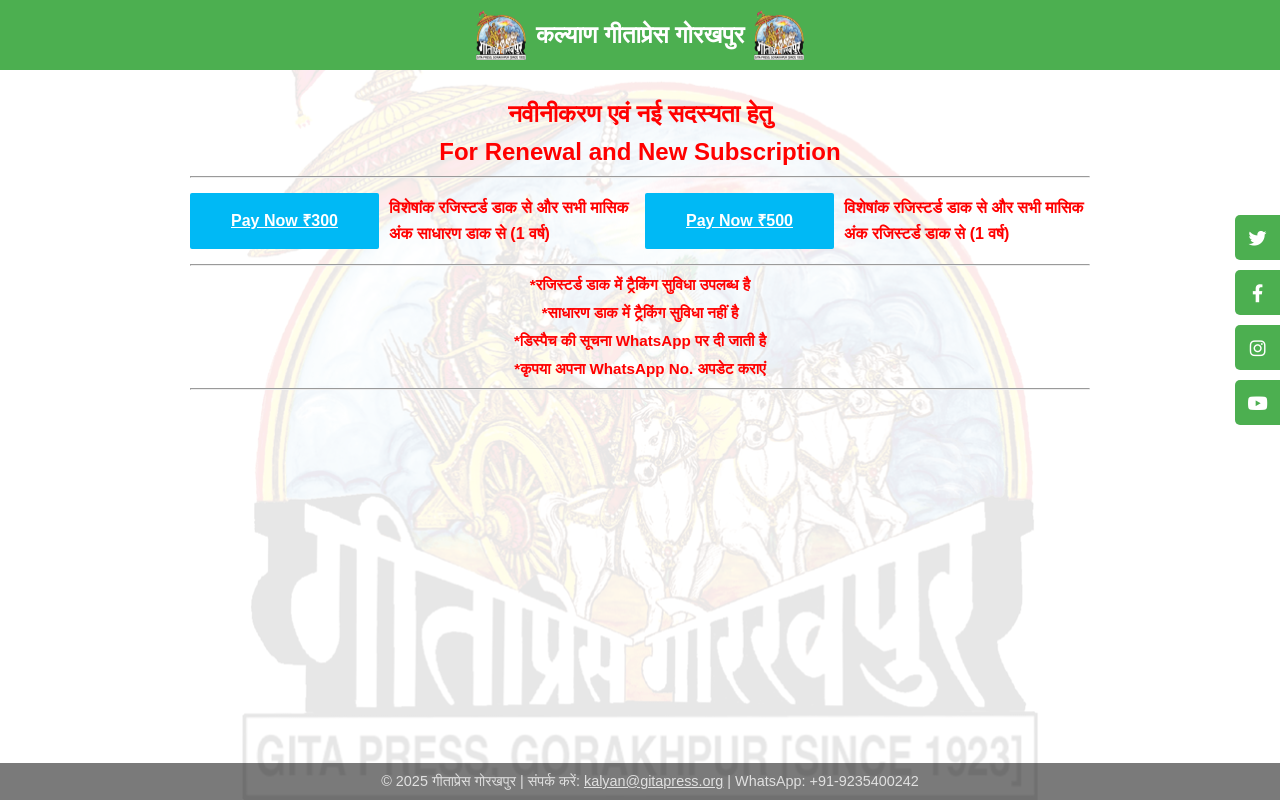
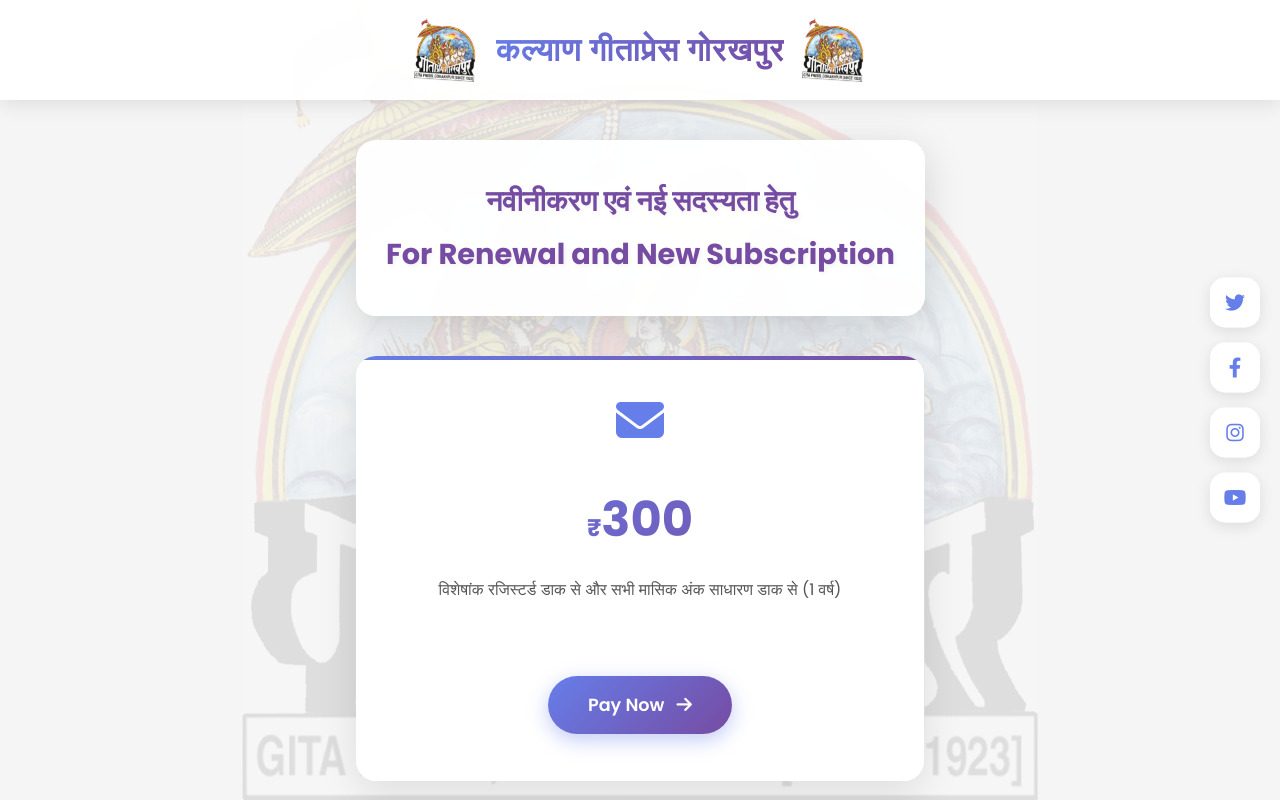
Before and after one commit to gitapress/kalyan_subscription, a plain HTML site: page index.html in a window 1280 px wide. Drawn offline with Linux system fonts and the light colour scheme; a script that the page names is missing.

Commit message:
Update index.html

```diff
--- a/index.html
+++ b/index.html
@@ -7,18 +7,29 @@
 
   <!-- Font Awesome -->
   <link rel="stylesheet" href="https://cdnjs.cloudflare.com/ajax/libs/font-awesome/6.4.0/css/all.min.css" />
+  <link href="https://fonts.googleapis.com/css2?family=Poppins:wght@300;400;600;700&display=swap" rel="stylesheet">
 
   <style>
-    html, body {
+    * {
       margin: 0;
       padding: 0;
-      font-family: sans-serif;
+      box-sizing: border-box;
+    }
+
+    html, body {
+      font-family: 'Poppins', sans-serif;
       height: 100%;
+      overflow-x: hidden;
+    }
+
+    body {
+      background: #f5f5f5;
       display: flex;
       flex-direction: column;
+      position: relative;
     }
 
-    .background {
+    .background-pattern {
       background-image: url('LOGO GP.png');
       background-size: contain;
       background-position: center;
@@ -28,242 +39,343 @@
       left: 0;
       width: 100%;
       height: 100%;
-      z-index: -1;
+      z-index: 0;
       opacity: 0.1;
+      pointer-events: none;
     }
 
     header {
-      background-color: #4CAF50;
-      padding: 10px 20px;
+      background: rgba(255, 255, 255, 0.95);
+      backdrop-filter: blur(10px);
+      padding: 20px;
       display: flex;
       align-items: center;
       justify-content: center;
-      gap: 10px;
+      gap: 20px;
       flex-wrap: wrap;
+      box-shadow: 0 4px 20px rgba(0, 0, 0, 0.1);
+      position: relative;
+      z-index: 100;
+      animation: slideDown 0.6s ease-out;
+    }
+
+    @keyframes slideDown {
+      from { transform: translateY(-100%); opacity: 0; }
+      to { transform: translateY(0); opacity: 1; }
     }
 
     header img {
-      height: 50px;
+      height: 60px;
+      animation: rotate 3s ease-in-out infinite;
+    }
+
+    @keyframes rotate {
+      0%, 100% { transform: rotate(0deg); }
+      50% { transform: rotate(5deg); }
     }
 
     header h1 {
-      font-size: 1.5rem;
-      color: white;
-      margin: 0;
+      font-size: 2rem;
+      background: linear-gradient(135deg, #667eea 0%, #764ba2 100%);
+      -webkit-background-clip: text;
+      -webkit-text-fill-color: transparent;
+      background-clip: text;
+      font-weight: 700;
       text-align: center;
+      letter-spacing: 1px;
     }
 
     .centered-container {
-      padding: 20px;
-      max-width: 900px;
+      padding: 40px 20px;
+      max-width: 1000px;
       margin: auto;
       text-align: center;
-      color: black;
       flex: 1;
+      position: relative;
+      z-index: 10;
+      animation: fadeIn 1s ease-out;
     }
 
-    h2, h3, h4 {
-      color: red;
-      margin: 10px 0;
+    @keyframes fadeIn {
+      from { opacity: 0; transform: translateY(30px); }
+      to { opacity: 1; transform: translateY(0); }
     }
 
-    h3 {
-      font-size: 1rem;
-      line-height: 1.6;
+    .title-section {
+      background: rgba(255, 255, 255, 0.95);
+      backdrop-filter: blur(10px);
+      padding: 30px;
+      border-radius: 20px;
+      box-shadow: 0 10px 40px rgba(0, 0, 0, 0.15);
+      margin-bottom: 40px;
+      animation: scaleIn 0.8s ease-out 0.3s both;
     }
 
-    h4 {
-      font-size: 0.95rem;
+    @keyframes scaleIn {
+      from { transform: scale(0.9); opacity: 0; }
+      to { transform: scale(1); opacity: 1; }
     }
 
-    .btn {
-      display: inline-block;
-      background-color: #4CAF50;
-      color: white;
-      padding: 6px 10px;
-      text-decoration: none;
-      border-radius: 5px;
-      font-size: 1rem;
-      width: 60px;
-      transition: background-color 0.3s;
-      text-align: center;
-      flex-shrink: 0;
+    .title-section h2 {
+      color: #764ba2;
+      font-size: 1.8rem;
+      font-weight: 700;
+      margin: 10px 0;
+      text-shadow: 2px 2px 4px rgba(0, 0, 0, 0.05);
     }
 
-    .btn:hover {
-      background-color: #45a049;
+    .subscription-cards {
+      display: grid;
+      grid-template-columns: repeat(auto-fit, minmax(280px, 1fr));
+      gap: 30px;
+      margin: 40px 0;
     }
 
-    .subscription-row {
+    .card {
+      background: rgba(255, 255, 255, 0.98);
+      backdrop-filter: blur(10px);
+      border-radius: 20px;
+      padding: 40px 30px;
+      box-shadow: 0 10px 40px rgba(0, 0, 0, 0.1);
+      transition: all 0.4s cubic-bezier(0.175, 0.885, 0.32, 1.275);
+      position: relative;
+      overflow: hidden;
+      animation: cardSlide 0.8s ease-out both;
+    }
+
+    .card:nth-child(1) { animation-delay: 0.4s; }
+    .card:nth-child(2) { animation-delay: 0.6s; }
+
+    @keyframes cardSlide {
+      from { transform: translateY(50px); opacity: 0; }
+      to { transform: translateY(0); opacity: 1; }
+    }
+
+    .card::before {
+      content: '';
+      position: absolute;
+      top: 0;
+      left: 0;
+      width: 100%;
+      height: 4px;
+      background: linear-gradient(90deg, #667eea, #764ba2);
+    }
+
+    .card:hover {
+      transform: translateY(-10px) scale(1.02);
+      box-shadow: 0 20px 60px rgba(0, 0, 0, 0.2);
+    }
+
+    .price {
+      font-size: 3rem;
+      font-weight: 700;
+      background: linear-gradient(135deg, #667eea 0%, #764ba2 100%);
+      -webkit-background-clip: text;
+      -webkit-text-fill-color: transparent;
+      background-clip: text;
+      margin: 20px 0;
+    }
+
+    .price-currency {
+      font-size: 1.5rem;
+    }
+
+    .card-description {
+      color: #555;
+      font-size: 1rem;
+      line-height: 1.8;
+      margin: 20px 0;
+      min-height: 80px;
+    }
+
+    .pay-btn {
+      display: inline-block;
+      background: linear-gradient(135deg, #667eea 0%, #764ba2 100%);
+      color: white;
+      padding: 16px 40px;
+      text-decoration: none;
+      border-radius: 50px;
+      font-size: 1.1rem;
+      font-weight: 600;
+      transition: all 0.3s ease;
+      box-shadow: 0 6px 20px rgba(102, 126, 234, 0.4);
+      position: relative;
+      overflow: hidden;
+    }
+
+    .pay-btn::before {
+      content: '';
+      position: absolute;
+      top: 0;
+      left: -100%;
+      width: 100%;
+      height: 100%;
+      background: rgba(255, 255, 255, 0.2);
+      transition: left 0.5s ease;
+    }
+
+    .pay-btn:hover::before {
+      left: 100%;
+    }
+
+    .pay-btn:hover {
+      transform: scale(1.05);
+      box-shadow: 0 8px 30px rgba(102, 126, 234, 0.6);
+    }
+
+    .info-section {
+      background: rgba(255, 255, 255, 0.95);
+      backdrop-filter: blur(10px);
+      padding: 30px;
+      border-radius: 20px;
+      box-shadow: 0 10px 40px rgba(0, 0, 0, 0.1);
+      margin: 40px 0;
+      animation: fadeIn 1s ease-out 0.8s both;
+    }
+
+    .info-item {
       display: flex;
       align-items: center;
-      justify-content: flex-start;
-      flex-wrap: wrap;
-      gap: 10px;
+      justify-content: center;
+      gap: 12px;
       margin: 15px 0;
-      text-align: left;
+      color: #555;
+      font-size: 1rem;
+      animation: slideRight 0.6s ease-out both;
     }
 
-    .subscription-row span {
-      color: red;
-      flex: 1 1 200px;
+    .info-item:nth-child(1) { animation-delay: 0.9s; }
+    .info-item:nth-child(2) { animation-delay: 1s; }
+    .info-item:nth-child(3) { animation-delay: 1.1s; }
+    .info-item:nth-child(4) { animation-delay: 1.2s; }
+
+    @keyframes slideRight {
+      from { transform: translateX(-30px); opacity: 0; }
+      to { transform: translateX(0); opacity: 1; }
     }
 
-    footer {
-      background-color: #222;
-      color: #ccc;
-      text-align: center;
-      padding: 10px;
-      width: 100%;
-      font-size: 0.9rem;
-      opacity: 0.6;
+    .info-item i {
+      color: #667eea;
+      font-size: 1.2rem;
     }
 
-    a {
-      color: inherit;
-    }
-
-    /* === Desktop Social Sidebar === */
     .social-sidebar {
       position: fixed;
-      top: 40%;
-      right: 0;
+      top: 50%;
+      right: 20px;
       transform: translateY(-50%);
       display: flex;
       flex-direction: column;
+      gap: 15px;
       z-index: 1000;
     }
 
     .social-btn {
-      position: relative;
+      width: 50px;
+      height: 50px;
       display: flex;
       align-items: center;
       justify-content: center;
-      width: 45px;
-      height: 45px;
-      margin: 5px 0;
-      background-color: #4CAF50;
-      color: white;
+      background: rgba(255, 255, 255, 0.95);
+      color: #667eea;
+      border-radius: 15px;
       text-decoration: none;
-      border-radius: 5px 0 0 5px;
-      font-size: 18px;
-      transition: background-color 0.3s ease;
+      font-size: 20px;
+      transition: all 0.3s ease;
+      box-shadow: 0 4px 15px rgba(0, 0, 0, 0.1);
+      position: relative;
     }
 
     .social-btn::after {
       content: attr(data-tooltip);
       position: absolute;
-      right: 110%;
-      background-color: black;
+      right: calc(100% + 15px);
+      background: rgba(0, 0, 0, 0.9);
       color: white;
-      padding: 6px 10px;
-      border-radius: 5px;
+      padding: 8px 15px;
+      border-radius: 8px;
       white-space: nowrap;
       opacity: 0;
-      transform: translateY(-50%) translateX(10px);
-      top: 50%;
       pointer-events: none;
-      transition: opacity 0.3s ease, transform 0.3s ease;
-      font-size: 13px;
-      box-shadow: 0 2px 6px rgba(0,0,0,0.4);
-      z-index: 1002;
+      transition: all 0.3s ease;
+      font-size: 14px;
     }
 
-    .social-btn::before {
-      content: "";
-      position: absolute;
-      right: 100%;
-      top: 50%;
-      transform: translateY(-50%);
-      border-width: 6px;
-      border-style: solid;
-      border-color: transparent black transparent transparent;
-      opacity: 0;
-      transition: opacity 0.3s ease;
-      z-index: 1001;
+    .social-btn:hover::after {
+      opacity: 1;
+      right: calc(100% + 10px);
     }
 
-    .social-btn:hover::after,
-    .social-btn:hover::before {
-      opacity: 1;
+    .social-btn:hover {
+      transform: translateX(-5px) scale(1.1);
+      box-shadow: 0 6px 25px rgba(0, 0, 0, 0.2);
     }
 
-    .social-btn.twitter:hover { background-color: #1DA1F2; }
-    .social-btn.facebook:hover { background-color: #3b5998; }
-    .social-btn.instagram:hover { background-color: #E4405F; }
-    .social-btn.youtube:hover { background-color: #FF0000; }
+    .social-btn.twitter:hover { background: #1DA1F2; color: white; }
+    .social-btn.facebook:hover { background: #3b5998; color: white; }
+    .social-btn.instagram:hover { background: linear-gradient(45deg, #f09433, #e6683c, #dc2743, #cc2366, #bc1888); color: white; }
+    .social-btn.youtube:hover { background: #FF0000; color: white; }
 
-    /* WhatsApp Floating Button */
-    .whatsapp-float {
-      position: fixed;
-      bottom: 20px;
-      right: 20px;
-      background-color: #25D366;
-      color: white;
-      font-size: 24px;
-      padding: 12px;
-      border-radius: 50%;
-      text-align: center;
-      box-shadow: 0 2px 6px rgba(0,0,0,0.4);
-      z-index: 1000;
-      text-decoration: none;
-    }
-
-    /* Mobile Social Icons */
     .mobile-social-buttons {
       display: none;
     }
 
-    .mobile-social-buttons .social-btn {
-      border-radius: 50%;
-      width: 40px;
-      height: 40px;
-      font-size: 18px;
-      background-color: #4CAF50;
-      color: white;
-      display: flex;
-      align-items: center;
-      justify-content: center;
+    footer {
+      background: rgba(0, 0, 0, 0.9);
+      color: #ccc;
+      text-align: center;
+      padding: 25px 20px;
+      font-size: 0.95rem;
       position: relative;
+      z-index: 100;
+      backdrop-filter: blur(10px);
     }
 
-    @media (max-width: 600px) {
-      .social-sidebar {
-        display: none;
-      }
+    footer a {
+      color: #667eea;
+      text-decoration: none;
+      transition: color 0.3s ease;
+    }
+
+    footer a:hover {
+      color: #764ba2;
+    }
+
+    @media (max-width: 768px) {
+      .social-sidebar { display: none; }
 
       .mobile-social-buttons {
         display: flex;
         justify-content: center;
-        gap: 10px;
-        margin: 20px 0 10px;
+        gap: 15px;
+        margin: 30px 0;
+        flex-wrap: wrap;
       }
 
-      header img {
-        height: 40px;
+      .mobile-social-buttons .social-btn {
+        width: 50px;
+        height: 50px;
+        border-radius: 50%;
       }
 
-      header h1 {
-        font-size: 1.2rem;
+      header h1 { font-size: 1.5rem; }
+      header img { height: 50px; }
+
+      .title-section h2 { font-size: 1.4rem; }
+
+      .subscription-cards {
+        grid-template-columns: 1fr;
+        gap: 20px;
       }
 
-      h2, h3, h4 {
-        font-size: 0.95rem;
-      }
+      .price { font-size: 2.5rem; }
 
-      .btn {
-        width: 60px;
-        font-size: 1rem;
-      }
-
-      footer {
-        font-size: 0.8rem;
-      }
+      .centered-container { padding: 30px 15px; }
     }
   </style>
 </head>
 <body>
-  <div class="background"></div>
+  <div class="background-pattern"></div>
 
   <!-- Header -->
   <header>
@@ -274,42 +386,88 @@
 
   <!-- Main Content -->
   <div class="centered-container">
-    <h2>नवीनीकरण एवं नई सदस्यता हेतु</h2>
-    <h2>For Renewal and New Subscription</h2>
-    <hr>
+    <div class="title-section">
+      <h2>नवीनीकरण एवं नई सदस्यता हेतु</h2>
+      <h2>For Renewal and New Subscription</h2>
+    </div>
 
+    <div class="subscription-cards">
+      <div class="card">
+        <i class="fas fa-envelope" style="font-size: 3rem; color: #667eea; margin-bottom: 20px;"></i>
+        <div class="price"><span class="price-currency">₹</span>300</div>
+        <div class="card-description">
+          विशेषांक रजिस्टर्ड डाक से और सभी मासिक अंक साधारण डाक से (1 वर्ष)
+        </div>
+        <a class="pay-btn" href="https://secure.paytmpayments.com/link/paymentForm/QUICK/LL_853943352" target="_blank">
+          Pay Now <i class="fas fa-arrow-right" style="margin-left: 8px;"></i>
+        </a>
+      </div>
 
-    <h3>
-      <div class="subscription-row">
-         <a style=cursor:pointer;color:#ffffff;background:#00b9f5;font-weight:800;border-radius:2px;line-height:56px;display:inline-flex;align-items:center;justify-content:center;font-family:inherit;outline:none;transaction-property:all;font-size:16px;height:56px;padding-top:0;padding-bottom:0;padding-right:41px;padding-left:41px; href=https://secure.paytmpayments.com/link/paymentForm/QUICK/LL_853943352 target="_blank" >
-      Pay Now ₹300
-    </a>
-        <span>विशेषांक रजिस्टर्ड डाक से और सभी मासिक अंक साधारण डाक से (1 वर्ष)</span>
-        <a style=cursor:pointer;color:#ffffff;background:#00b9f5;font-weight:800;border-radius:2px;line-height:56px;display:inline-flex;align-items:center;justify-content:center;font-family:inherit;outline:none;transaction-property:all;font-size:16px;height:56px;padding-top:0;padding-bottom:0;padding-right:41px;padding-left:41px; href=https://secure.paytmpayments.com/link/paymentForm/QUICK/LL_859851000 target="_blank" >
-      Pay Now ₹500
-    </a>
-        <span>विशेषांक रजिस्टर्ड डाक से और सभी मासिक अंक रजिस्टर्ड डाक से (1 वर्ष)</span>
+      <div class="card">
+        <i class="fas fa-certificate" style="font-size: 3rem; color: #764ba2; margin-bottom: 20px;"></i>
+        <div class="price"><span class="price-currency">₹</span>500</div>
+        <div class="card-description">
+          विशेषांक रजिस्टर्ड डाक से और सभी मासिक अंक रजिस्टर्ड डाक से (1 वर्ष)
+        </div>
+        <a class="pay-btn" href="https://secure.paytmpayments.com/link/paymentForm/QUICK/LL_859851000" target="_blank">
+          Pay Now <i class="fas fa-arrow-right" style="margin-left: 8px;"></i>
+        </a>
       </div>
-    </h3>
+    </div>
 
-   <hr>
+    <div class="info-section">
+      <div class="info-item">
+        <i class="fas fa-check-circle"></i>
+        <span>रजिस्टर्ड डाक में ट्रैकिंग सुविधा उपलब्ध है</span>
+      </div>
+      <div class="info-item">
+        <i class="fas fa-info-circle"></i>
+        <span>साधारण डाक में ट्रैकिंग सुविधा नहीं है</span>
+      </div>
+      <div class="info-item">
+        <i class="fab fa-whatsapp"></i>
+        <span>डिस्पैच की सूचना WhatsApp पर दी जाती है</span>
+      </div>
+      <div class="info-item">
+        <i class="fas fa-phone-alt"></i>
+        <span>कृपया अपना WhatsApp No. अपडेट कराएं</span>
+      </div>
+    </div>
 
-    <h4>*रजिस्टर्ड डाक में ट्रैकिंग सुविधा उपलब्ध है</h4>
-    <h4>*साधारण डाक में ट्रैकिंग सुविधा नहीं है</h4>
-    <h4>*डिस्पैच की सूचना WhatsApp पर दी जाती है</h4>
-    <h4>*कृपया अपना WhatsApp No. अपडेट कराएं</h4>
-    <hr>
+    <!-- Mobile Social Icons -->
+    <div class="mobile-social-buttons">
+      <a href="https://x.com/@GitaPress" target="_blank" class="social-btn twitter" data-tooltip="Twitter">
+        <i class="fab fa-twitter"></i>
+      </a>
+      <a href="https://www.facebook.com/Gitapresssince1923" target="_blank" class="social-btn facebook" data-tooltip="Facebook">
+        <i class="fab fa-facebook-f"></i>
+      </a>
+      <a href="https://www.instagram.com/gitapress_since1923" target="_blank" class="social-btn instagram" data-tooltip="Instagram">
+        <i class="fab fa-instagram"></i>
+      </a>
+      <a href="https://www.youtube.com/channel/UC12fbE3rHjtxiiKBuxLSEUQ" target="_blank" class="social-btn youtube" data-tooltip="YouTube">
+        <i class="fab fa-youtube"></i>
+      </a>
+    </div>
   </div>
 
   <!-- Desktop Sidebar -->
   <div class="social-sidebar">
-    <a href="https://x.com/@GitaPress" target="_blank" class="social-btn twitter" data-tooltip="Twitter"><i class="fab fa-twitter"></i></a>
-    <a href="https://www.facebook.com/Gitapresssince1923" target="_blank" class="social-btn facebook" data-tooltip="Facebook"><i class="fab fa-facebook-f"></i></a>
-    <a href="https://www.instagram.com/gitapress_since1923" target="_blank" class="social-btn instagram" data-tooltip="Instagram"><i class="fab fa-instagram"></i></a>
-    <a href="https://www.youtube.com/channel/UC12fbE3rHjtxiiKBuxLSEUQ" target="_blank" class="social-btn youtube" data-tooltip="YouTube"><i class="fab fa-youtube"></i></a>
+    <a href="https://x.com/@GitaPress" target="_blank" class="social-btn twitter" data-tooltip="Twitter">
+      <i class="fab fa-twitter"></i>
+    </a>
+    <a href="https://www.facebook.com/Gitapresssince1923" target="_blank" class="social-btn facebook" data-tooltip="Facebook">
+      <i class="fab fa-facebook-f"></i>
+    </a>
+    <a href="https://www.instagram.com/gitapress_since1923" target="_blank" class="social-btn instagram" data-tooltip="Instagram">
+      <i class="fab fa-instagram"></i>
+    </a>
+    <a href="https://www.youtube.com/channel/UC12fbE3rHjtxiiKBuxLSEUQ" target="_blank" class="social-btn youtube" data-tooltip="YouTube">
+      <i class="fab fa-youtube"></i>
+    </a>
   </div>
 
-  <!-- WhatsApp Floating Button -->
+  <!-- WhatsApp Integration -->
   <script>
     (function(w,d,s,c,r,a,m){
       w['KiwiObject']=r;
@@ -327,18 +485,11 @@
     });
   </script>
 
-  <!-- Mobile Social Icons -->
-  <div class="mobile-social-buttons">
-    <a href="https://x.com/@GitaPress" target="_blank" class="social-btn"><i class="fab fa-twitter"></i></a>
-    <a href="https://www.facebook.com/Gitapresssince1923" target="_blank" class="social-btn"><i class="fab fa-facebook-f"></i></a>
-    <a href="https://www.instagram.com/gitapress_since1923" target="_blank" class="social-btn"><i class="fab fa-instagram"></i></a>
-    <a href="https://www.youtube.com/channel/UC12fbE3rHjtxiiKBuxLSEUQ" target="_blank" class="social-btn"><i class="fab fa-youtube"></i></a>
-  </div>
-
   <!-- Footer -->
   <footer>
     © 2025 गीताप्रेस गोरखपुर | संपर्क करें:
-    <a href="mailto:kalyan@gitapress.org">kalyan@gitapress.org</a> | WhatsApp: +91-9235400242
+    <a href="mailto:kalyan@gitapress.org">kalyan@gitapress.org</a> |
+    <i class="fab fa-whatsapp"></i> WhatsApp: +91-9235400242
   </footer>
 </body>
 </html>
```
